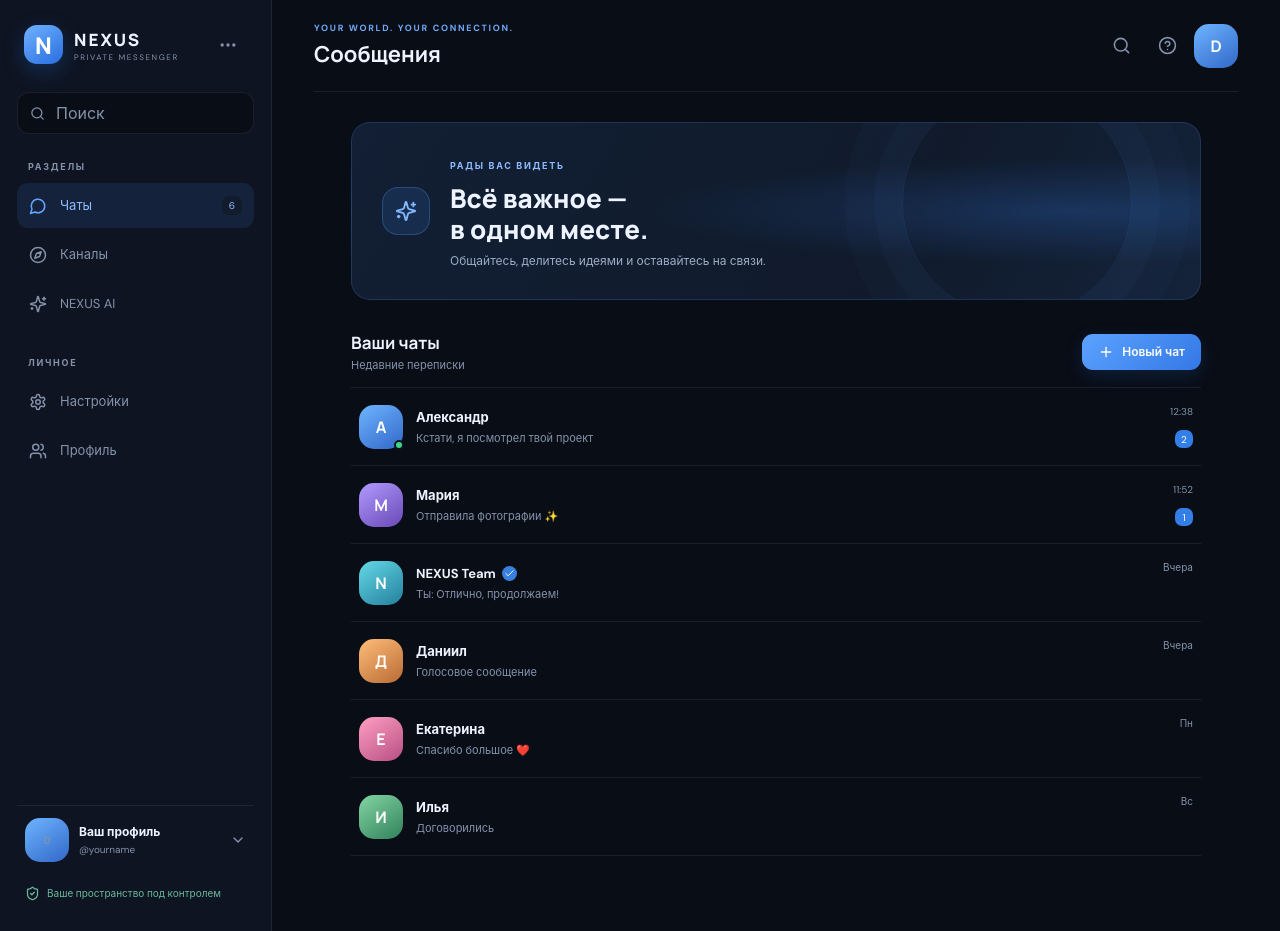
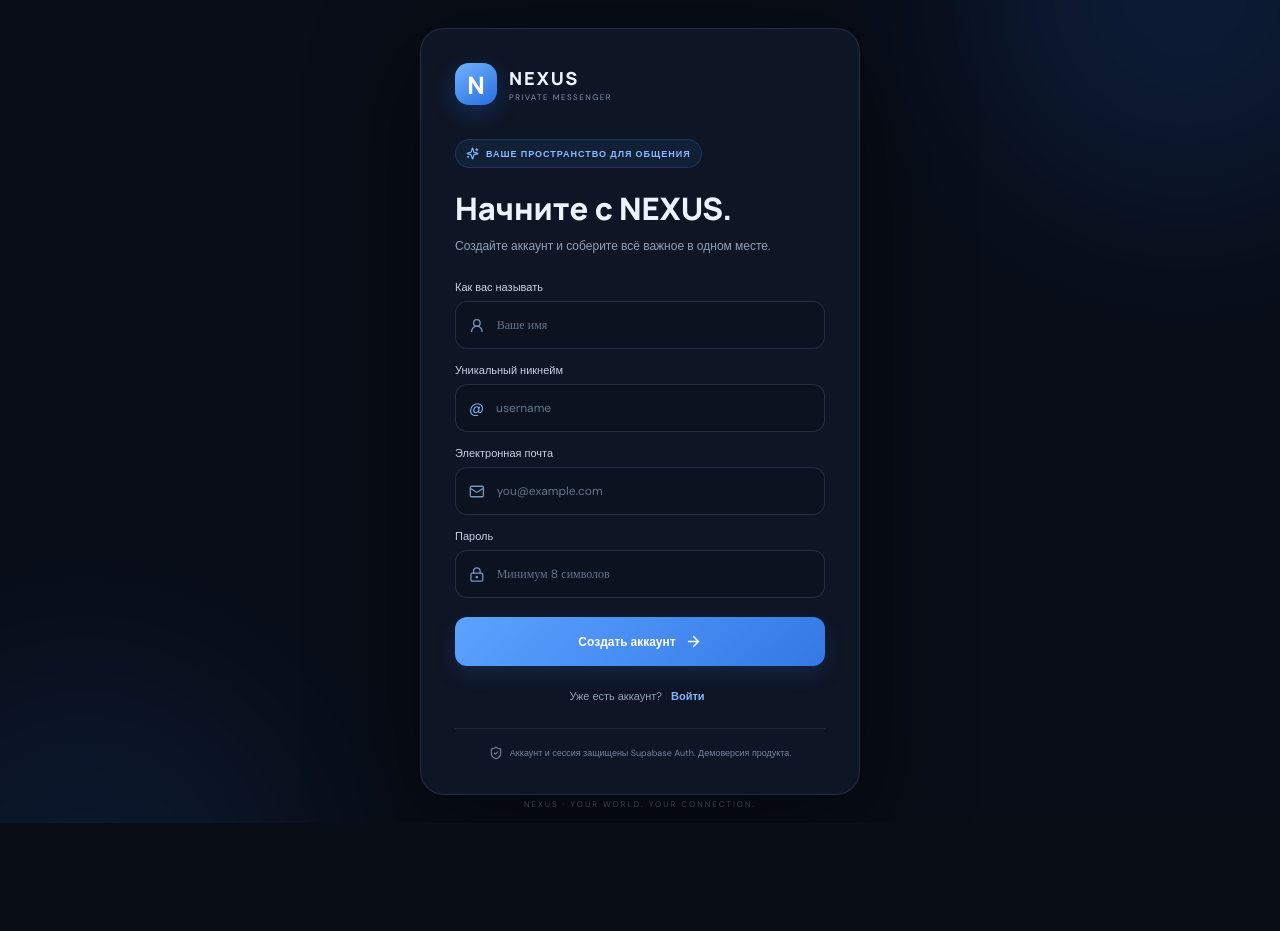
Before and after one commit to dima777dis-dotcom/NEXUS, a React (Vite) app: page / in a window 1280 px wide. After the commit the page ends 823 px from the top, so only its background shows below. Built offline with nearby package versions, Linux system fonts and the light colour scheme.

Commit message:
Mount NEXUS authentication gate

```diff
--- a/src/main.tsx
+++ b/src/main.tsx
@@ -1,10 +1,11 @@
 import React from 'react'
 import ReactDOM from 'react-dom/client'
-import App from './App'
+import AuthGate from './AuthGate'
 import './styles.css'
+import './auth.css'
 
 ReactDOM.createRoot(document.getElementById('root')!).render(
   <React.StrictMode>
-    <App />
+    <AuthGate />
   </React.StrictMode>,
 )
```
